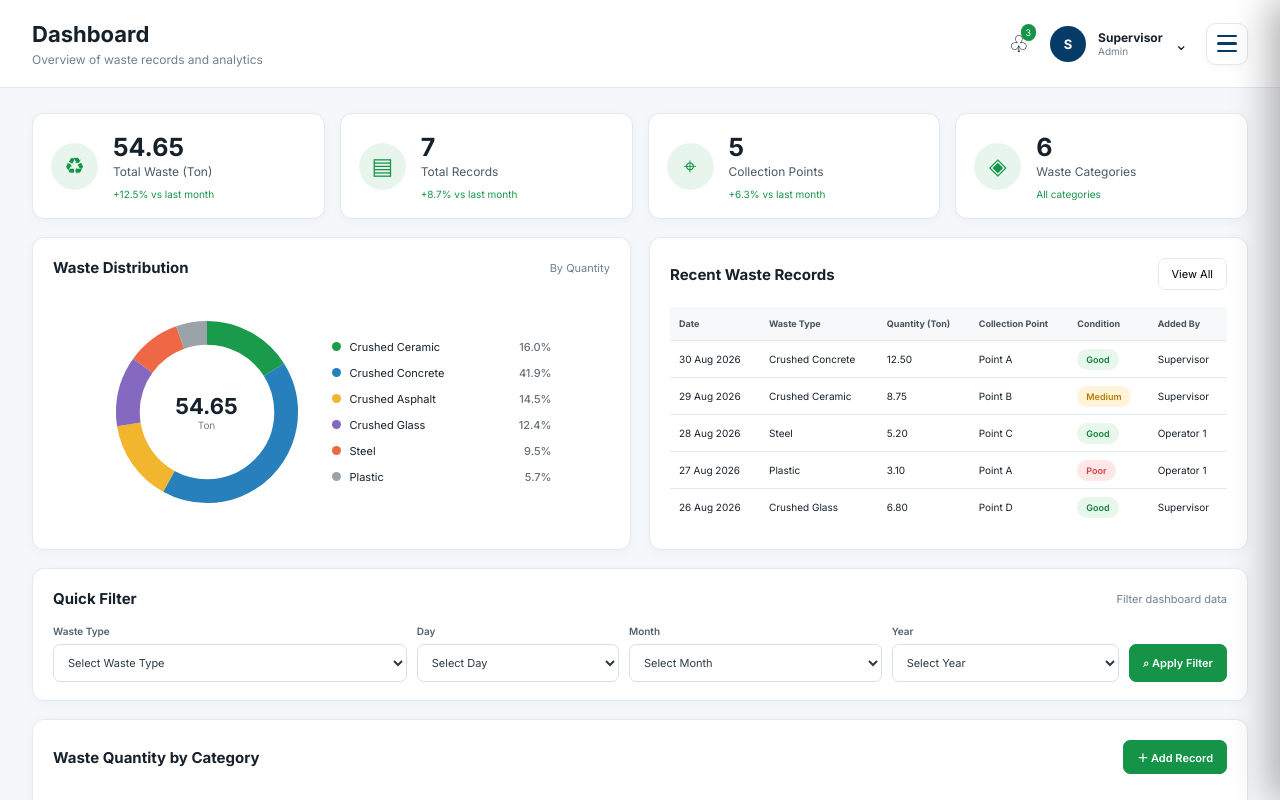
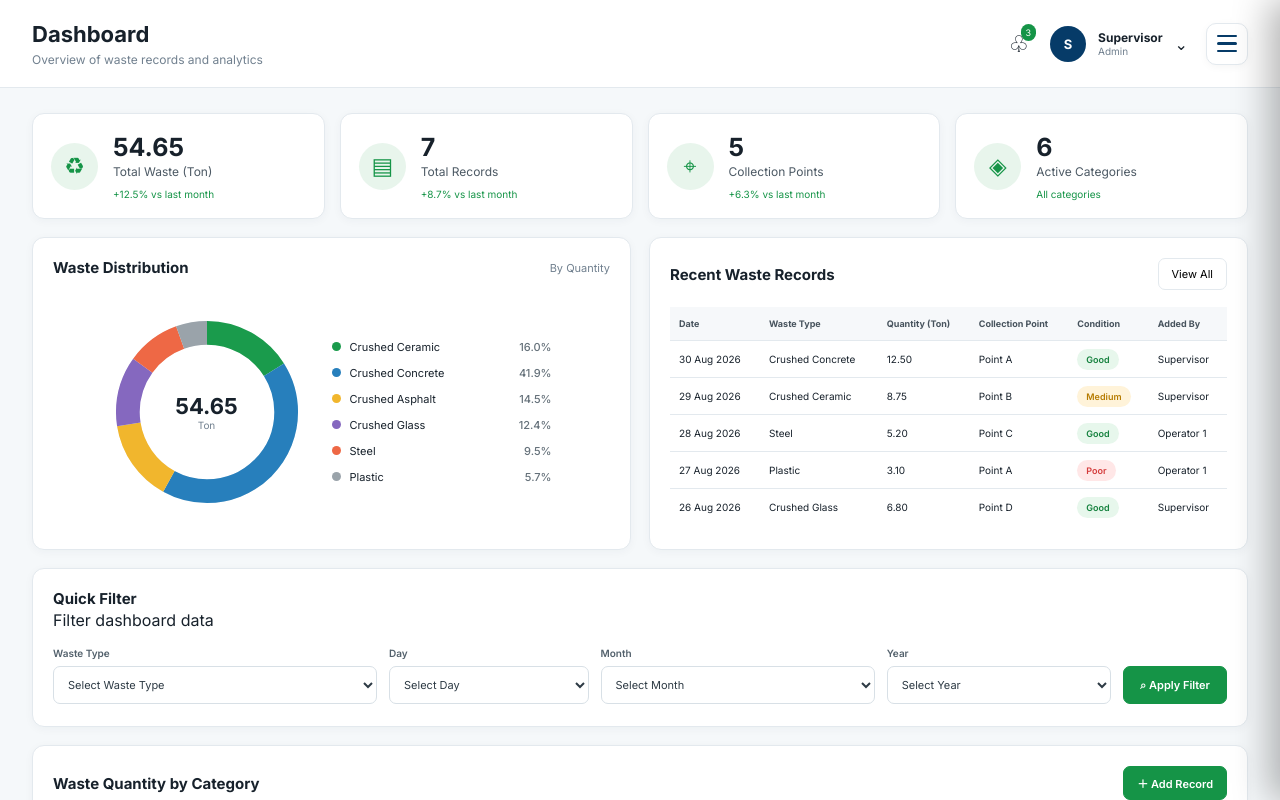
Before and after one commit to peso56875-rgb/GeoRevivers-Dashboard, a React (Vite) app: page / in a window 1280 px wide. Shown: the top 800 px of the page. Built offline with nearby package versions, Linux system fonts and the light colour scheme.

Commit message:
feat: Connect QuickFilter with full real-time and applied dashboard filtering

```diff
--- a/src/main.jsx
+++ b/src/main.jsx
@@ -198,26 +198,157 @@ function Topbar({ page, onToggleMenu, isMenuOpen }) {
   );
 }
 
+const MONTH_NAMES = [
+  "January",
+  "February",
+  "March",
+  "April",
+  "May",
+  "June",
+  "July",
+  "August",
+  "September",
+  "October",
+  "November",
+  "December",
+];
+
 function Dashboard({ records, setPage }) {
-  const total = records.reduce((s, r) => s + Number(r.quantity), 0);
+  const [filterType, setFilterType] = useState("");
+  const [filterDay, setFilterDay] = useState("");
+  const [filterMonth, setFilterMonth] = useState("");
+  const [filterYear, setFilterYear] = useState("");
+
+  const [appliedFilters, setAppliedFilters] = useState({
+    type: "",
+    day: "",
+    month: "",
+    year: "",
+  });
+
+  const handleApplyFilter = () => {
+    setAppliedFilters({
+      type: filterType,
+      day: filterDay,
+      month: filterMonth,
+      year: filterYear,
+    });
+  };
+
+  const handleResetFilter = () => {
+    setFilterType("");
+    setFilterDay("");
+    setFilterMonth("");
+    setFilterYear("");
+    setAppliedFilters({
+      type: "",
+      day: "",
+      month: "",
+      year: "",
+    });
+  };
+
+  const isFiltered = Boolean(
+    (appliedFilters.type && appliedFilters.type !== "All Waste Types") ||
+    (appliedFilters.day && appliedFilters.day !== "All Days") ||
+    (appliedFilters.month && appliedFilters.month !== "All Months") ||
+    (appliedFilters.year && appliedFilters.year !== "All Years")
+  );
+
+  const filteredRecords = useMemo(() => {
+    return records.filter((r) => {
+      if (!r.date) return false;
+      const parts = r.date.split("-");
+      const rYear = parts[0];
+      const rMonthNum = parseInt(parts[1], 10);
+      const rDayNum = parseInt(parts[2], 10);
+
+      // Waste Type
+      if (
+        appliedFilters.type &&
+        appliedFilters.type !== "All Waste Types" &&
+        r.type !== appliedFilters.type
+      ) {
+        return false;
+      }
+
+      // Day
+      if (
+        appliedFilters.day &&
+        appliedFilters.day !== "All Days"
+      ) {
+        if (rDayNum !== parseInt(appliedFilters.day, 10)) {
+          return false;
+        }
+      }
+
+      // Month
+      if (
+        appliedFilters.month &&
+        appliedFilters.month !== "All Months"
+      ) {
+        const monthIdx = MONTH_NAMES.indexOf(appliedFilters.month);
+        if (monthIdx !== -1) {
+          if (rMonthNum !== monthIdx + 1) return false;
+        } else {
+          if (rMonthNum !== parseInt(appliedFilters.month, 10)) return false;
+        }
+      }
+
+      // Year
+      if (
+        appliedFilters.year &&
+        appliedFilters.year !== "All Years"
+      ) {
+        if (rYear !== String(appliedFilters.year)) return false;
+      }
+
+      return true;
+    });
+  }, [records, appliedFilters]);
+
+  const total = filteredRecords.reduce((s, r) => s + Number(r.quantity), 0);
   const categories = WASTE_TYPES.map((type) => ({
     type,
-    total: records.filter((r) => r.type === type).reduce((s, r) => s + Number(r.quantity), 0),
+    total: filteredRecords.filter((r) => r.type === type).reduce((s, r) => s + Number(r.quantity), 0),
   }));
   const max = Math.max(...categories.map((c) => c.total), 1);
 
   return (
     <div className="content">
       <div className="stats-grid">
-        <StatCard icon="♻" value={total.toFixed(2)} label="Total Waste (Ton)" note="+12.5% vs last month" />
-        <StatCard icon="▤" value={records.length} label="Total Records" note="+8.7% vs last month" />
-        <StatCard icon="⌖" value={new Set(records.map((r) => r.point)).size} label="Collection Points" note="+6.3% vs last month" />
-        <StatCard icon="◈" value={WASTE_TYPES.length} label="Waste Categories" note="All categories" />
+        <StatCard
+          icon="♻"
+          value={total.toFixed(2)}
+          label="Total Waste (Ton)"
+          note={isFiltered ? `Filtered total (${filteredRecords.length} records)` : "+12.5% vs last month"}
+        />
+        <StatCard
+          icon="▤"
+          value={filteredRecords.length}
+          label="Total Records"
+          note={isFiltered ? `Out of ${records.length} total records` : "+8.7% vs last month"}
+        />
+        <StatCard
+          icon="⌖"
+          value={new Set(filteredRecords.map((r) => r.point)).size}
+          label="Collection Points"
+          note={isFiltered ? "Active points in filter" : "+6.3% vs last month"}
+        />
+        <StatCard
+          icon="◈"
+          value={new Set(filteredRecords.map((r) => r.type)).size}
+          label="Active Categories"
+          note={isFiltered ? "Categories in filter" : "All categories"}
+        />
       </div>
 
       <div className="two-col">
         <section className="card">
-          <div className="section-title"><h2>Waste Distribution</h2><span>By Quantity</span></div>
+          <div className="section-title">
+            <h2>Waste Distribution</h2>
+            <span>{isFiltered ? "Filtered by Quantity" : "By Quantity"}</span>
+          </div>
           <div className="donut-layout">
             <Donut categories={categories} total={total} />
             <div className="legend">
@@ -237,22 +368,56 @@ function Dashboard({ records, setPage }) {
             <h2>Recent Waste Records</h2>
             <button className="outline-btn" onClick={() => setPage("records")}>View All</button>
           </div>
-          <RecordsTable records={records.slice(0, 5)} compact />
+          <RecordsTable records={filteredRecords.slice(0, 5)} compact />
         </section>
       </div>
 
       <section className="card quick-filter">
-        <div className="section-title"><h2>Quick Filter</h2><span>Filter dashboard data</span></div>
-        <FilterBar />
+        <div className="section-title">
+          <div>
+            <h2>Quick Filter</h2>
+            <span style={{ display: "block", marginTop: "2px" }}>
+              {isFiltered ? `Showing ${filteredRecords.length} of ${records.length} records matching filter` : "Filter dashboard data"}
+            </span>
+          </div>
+          {isFiltered && (
+            <button
+              type="button"
+              className="outline-btn reset-tag-btn"
+              onClick={handleResetFilter}
+            >
+              ↺ Reset Filter
+            </button>
+          )}
+        </div>
+        <FilterBar
+          filterType={filterType}
+          setFilterType={setFilterType}
+          filterDay={filterDay}
+          setFilterDay={setFilterDay}
+          filterMonth={filterMonth}
+          setFilterMonth={setFilterMonth}
+          filterYear={filterYear}
+          setFilterYear={setFilterYear}
+          onApply={handleApplyFilter}
+          onReset={handleResetFilter}
+          isFiltered={isFiltered}
+          records={records}
+        />
       </section>
 
       <section className="card">
-        <div className="section-title"><h2>Waste Quantity by Category</h2><button className="green-btn" onClick={() => setPage("add")}>＋ Add Record</button></div>
+        <div className="section-title">
+          <h2>Waste Quantity by Category</h2>
+          <button className="green-btn" onClick={() => setPage("add")}>＋ Add Record</button>
+        </div>
         <div className="bar-chart">
           {categories.map((c) => (
             <div className="bar-item" key={c.type}>
               <div className="bar-value">{c.total.toFixed(1)}</div>
-              <div className="bar-track"><div className="bar-fill" style={{ height: `${(c.total / max) * 100}%` }} /></div>
+              <div className="bar-track">
+                <div className="bar-fill" style={{ height: `${total > 0 ? (c.total / max) * 100 : 0}%` }} />
+              </div>
               <small>{c.type.replace("Crushed ", "")}</small>
             </div>
           ))}
@@ -278,7 +443,7 @@ function Donut({ categories, total }) {
     <div className="donut">
       <svg viewBox="0 0 120 120">
         <circle cx="60" cy="60" r="50" className="donut-bg" />
-        {categories.map((c, i) => {
+        {total > 0 && categories.map((c, i) => {
           const pct = total ? c.total / total : 0;
           const dash = pct * circumference;
           const el = <circle key={c.type} cx="60" cy="60" r="50" className={`donut-segment s${i}`}
@@ -293,14 +458,64 @@ function Donut({ categories, total }) {
   );
 }
 
-function FilterBar() {
+function FilterBar({
+  filterType,
+  setFilterType,
+  filterDay,
+  setFilterDay,
+  filterMonth,
+  setFilterMonth,
+  filterYear,
+  setFilterYear,
+  onApply,
+  onReset,
+  isFiltered,
+  records = [],
+}) {
+  const availableYears = useMemo(() => {
+    const yrs = new Set(["2026", "2025", "2024"]);
+    records.forEach((r) => {
+      if (r.date) yrs.add(r.date.split("-")[0]);
+    });
+    return Array.from(yrs).sort((a, b) => b - a);
+  }, [records]);
+
   return (
     <div className="filter-grid">
-      <Select label="Waste Type" options={["All Waste Types", ...WASTE_TYPES]} />
-      <Select label="Day" options={["All Days", ...Array.from({ length: 31 }, (_, i) => String(i + 1))]} />
-      <Select label="Month" options={["All Months", "January","February","March","April","May","June","July","August","September","October","November","December"]} />
-      <Select label="Year" options={["All Years", "2026", "2025", "2024"]} />
-      <button className="green-btn filter-btn">⌕ Apply Filter</button>
+      <Select
+        label="Waste Type"
+        options={["All Waste Types", ...WASTE_TYPES]}
+        value={filterType}
+        onChange={(e) => setFilterType(e.target.value)}
+      />
+      <Select
+        label="Day"
+        options={["All Days", ...Array.from({ length: 31 }, (_, i) => String(i + 1))]}
+        value={filterDay}
+        onChange={(e) => setFilterDay(e.target.value)}
+      />
+      <Select
+        label="Month"
+        options={["All Months", ...MONTH_NAMES]}
+        value={filterMonth}
+        onChange={(e) => setFilterMonth(e.target.value)}
+      />
+      <Select
+        label="Year"
+        options={["All Years", ...availableYears]}
+        value={filterYear}
+        onChange={(e) => setFilterYear(e.target.value)}
+      />
+      <div className="filter-actions">
+        <button type="button" className="green-btn filter-btn" onClick={onApply}>
+          ⌕ Apply Filter
+        </button>
+        {isFiltered && (
+          <button type="button" className="outline-btn reset-btn" onClick={onReset} title="Clear filter">
+            ↺ Reset
+          </button>
+        )}
+      </div>
     </div>
   );
 }
@@ -309,9 +524,20 @@ function Select({ label, options, value, onChange }) {
   return (
     <label className="field">
       <span>{label}</span>
-      <select value={value || ""} onChange={onChange}>
-        {!value && <option value="">Select {label}</option>}
-        {options.map((o) => <option key={o}>{o}</option>)}
+      <select
+        value={value || ""}
+        onChange={(e) => {
+          if (typeof onChange === "function") {
+            onChange(e);
+          }
+        }}
+      >
+        <option value="">Select {label}</option>
+        {options.map((o) => (
+          <option key={o} value={o}>
+            {o}
+          </option>
+        ))}
       </select>
     </label>
   );
--- a/src/styles.css
+++ b/src/styles.css
@@ -562,14 +562,58 @@ tbody tr:hover {
 }
 
 .quick-filter {
-  padding-bottom: 18px;
+  padding-bottom: 22px;
 }
 
 .filter-grid {
   display: grid;
-  grid-template-columns: 1.4fr .8fr 1fr .9fr auto;
-  gap: 10px;
+  grid-template-columns: 1.3fr 0.8fr 1.1fr 0.9fr auto;
+  gap: 12px;
   align-items: end;
+}
+
+.filter-actions {
+  display: flex;
+  gap: 8px;
+  align-items: center;
+}
+
+.filter-btn {
+  height: 38px;
+  display: inline-flex;
+  align-items: center;
+  justify-content: center;
+  gap: 6px;
+  white-space: nowrap;
+  padding: 0 16px;
+  font-weight: 600;
+}
+
+.reset-btn {
+  height: 38px;
+  color: #c53030;
+  border-color: #feb2b2;
+  background: #fff;
+  white-space: nowrap;
+  padding: 0 14px;
+}
+
+.reset-btn:hover {
+  background: #fff5f5;
+  border-color: #e53e3e;
+  color: #9b2c2c;
+}
+
+.reset-tag-btn {
+  color: #c53030;
+  border-color: #feb2b2;
+  font-size: 11px;
+}
+
+.reset-tag-btn:hover {
+  background: #fff5f5;
+  border-color: #e53e3e;
+  color: #9b2c2c;
 }
 
 .field {
@@ -596,10 +640,6 @@ tbody tr:hover {
 
 .field input:focus, .field select:focus, .search:focus {
   border-color: var(--green);
-}
-
-.filter-btn {
-  height: 38px;
 }
 
 .bar-chart {
```
